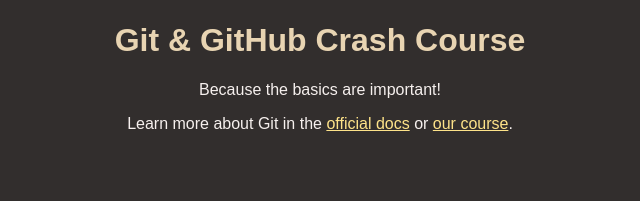
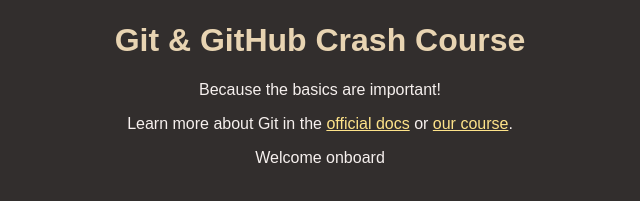
Before and after one commit to avleen123/github-crash-course, a plain HTML site: page index.html in a window 1280 px wide. Shown: the part 147-348 px from the top of the page, without its empty margins (320-960 px from the left). Drawn offline with Linux system fonts and the light colour scheme.

```diff
--- a/index.html
+++ b/index.html
@@ -18,6 +18,7 @@
         Learn more about Git in the
         <a href="https://git-scm.com/book/en/v2">official docs</a> or
         <a href="https://acad.link/git">our course</a>.
+        <p>Welcome onboard</p>
       </p>
     </main>
   </body>
```
